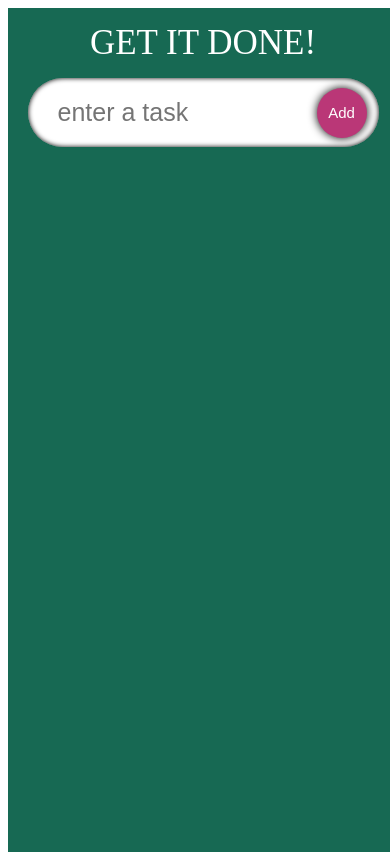
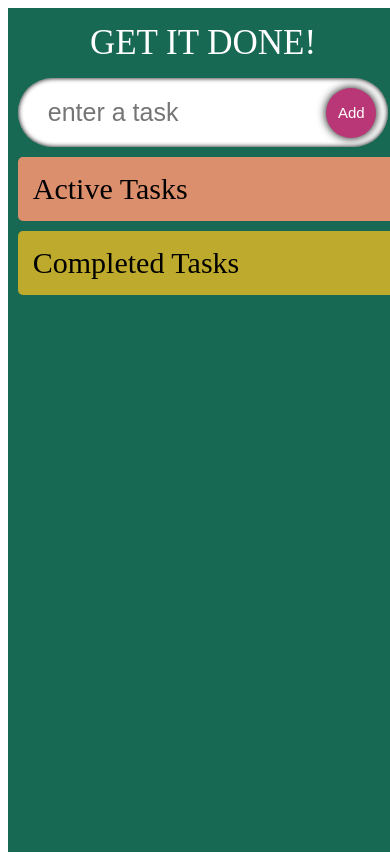
Before and after one commit to emilysellers/typescript-todo-app, a React (Create React App) app: page / in a window 390 px wide. Built offline with nearby package versions, Linux system fonts and the light colour scheme; a web font is replaced by a local one.

Commit message:
render containers for active and completed tasks

```diff
--- a/src/components/TodoList.tsx
+++ b/src/components/TodoList.tsx
@@ -10,16 +10,40 @@ interface Props {
 
 const TodoList: React.FC<Props> = ({ todos, setTodos }: Props) => {
   return (
+    <div className="container">
       <div className="todos">
+        <span className="todos__heading">Active Tasks</span>
         {todos.map((todo) => (
           <SingleTodo
             todo={todo}
+            todos={todos}
             key={todo.id}
-          todos={todos}
             setTodos={setTodos}
           />
         ))}
       </div>
+      <div className="todos completed">
+        <span className="todos__heading">Completed Tasks</span>
+        {todos.map((todo) => (
+          <SingleTodo
+            todo={todo}
+            todos={todos}
+            key={todo.id}
+            setTodos={setTodos}
+          />
+        ))}
+      </div>
+    </div>
+    // <div className="todos">
+    //   {todos.map((todo) => (
+    //     <SingleTodo
+    //       todo={todo}
+    //       key={todo.id}
+    //       todos={todos}
+    //       setTodos={setTodos}
+    //     />
+    //   ))}
+    // </div>
   );
 };
 
--- a/src/components/styles.css
+++ b/src/components/styles.css
@@ -1,7 +1,7 @@
 .input {
   display: flex;
   flex-direction: row;
-  width: 90%;
+  width: 95%;
   position: relative;
   align-items: center;
 }
@@ -45,22 +45,39 @@
   box-shadow: 0 0 5px black;
 }
 
+.container {
+  display: flex;
+  width: 95%;
+  margin-top: 10px;
+  justify-content: space-between;
+  align-items: flex-start;
+}
+
 .todos {
   display: flex;
-  /* flex-direction: column; */
-  justify-content: space-evenly;
-  width: 90%;
-  flex-wrap: wrap;
-  /* align-content: center; */
+  width: 47%;
+  flex-direction: column;
+  padding: 15px;
+  border-radius: 5px;
+  background-color: rgb(220, 143, 108);
+}
+
+.todos__heading {
+  font-size: 30px;
 }
 
 .todos__single {
   display: flex;
-  width: 29.5%;
   border-radius: 5px;
   padding: 20px;
   margin-top: 15px;
   background-image: url(https://img.freepik.com/free-photo/vintage-crumpled-paper-textured-background_53876-103940.jpg?w=1800&t=st=1677652430~exp=1677653030~hmac=7bca3e4af793b094759f18ebbdafd474fde1599cb6ab7bca715daaec8526c009);
+  transition: 0.2s;
+}
+
+.todos__single:hover {
+  box-shadow: 0 0 5px black;
+  transform: scale(1.03);
 }
 
 .todos__single--text {
@@ -80,9 +97,9 @@
   cursor: pointer;
 }
 
-@media (max-width: 1200px) {
-  .todos__single {
-    width: 40%;
+@media (max-width: 1100px) {
+  .todos {
+    width: 45%;
   }
 }
 
@@ -92,8 +109,15 @@
   }
   .todos {
     width: 95%;
+    margin-bottom: 10px;
   }
-  .todos__single {
-    width: 100%;
+
+  .container {
+    width: 95%;
+    flex-direction: column;
   }
 }
+
+.completed {
+  background-color: rgb(190, 170, 44);
+}
```
Lines whose indentation alone changed are shown as unchanged.
